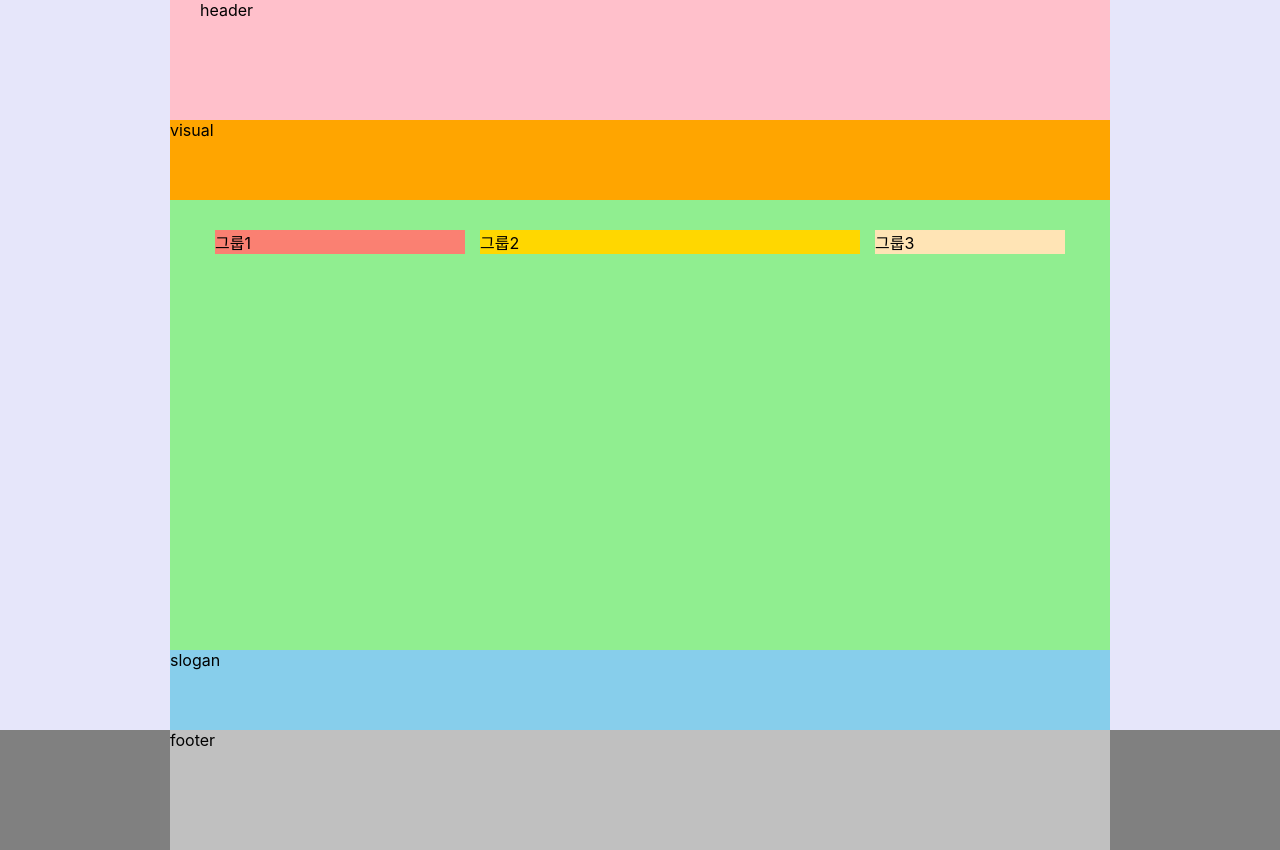
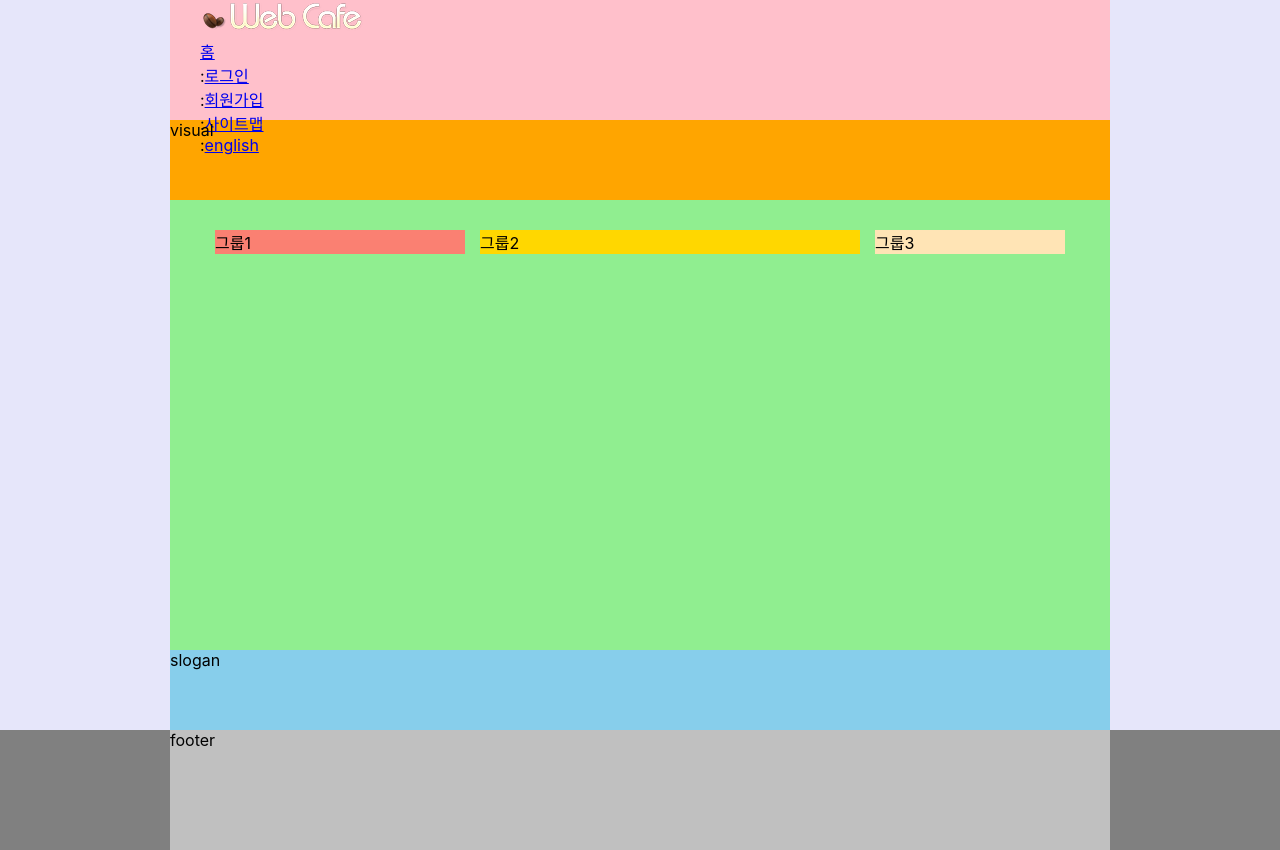
Before and after one commit to Simyumi/HTML5, a website: page index.html in a window 1280 px wide. Drawn offline with Linux system fonts and the light colour scheme; a web font is replaced by a local one.

Commit message:
logo마크업

```diff
--- a/index.html
+++ b/index.html
@@ -9,7 +9,20 @@
   <link rel="stylesheet" href="./styles/style.css" />
 </head>
 <body>
-  <header class="header">header</header>
+  <header class="header">
+    <h1 class="logo">
+      <a href="./index-complete.html">
+        <img src="./assets/logo.png" alt="web cafe" />
+      </a>
+    </h1>
+    <ul class="member">
+      <li><a href="/">홈</a></li>
+      <li><span class="divider" aria-hidden="true">:</span><a href="/">로그인</a></li>
+      <li><span class="divider" aria-hidden="true">:</span><a href="/">회원가입</a></li>
+      <li><span class="divider" aria-hidden="true">:</span><a href="/">사이트맵</a></li>
+      <li><span class="divider" aria-hidden="true">:</span><a href="/">english</a></li>
+    </ul>
+  </header>
   <div class="visual">visual</div>
   <main class="main">
     <div class="group group1">그룹1</div>
```
